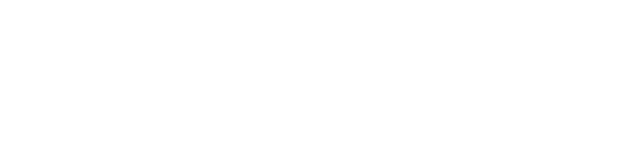
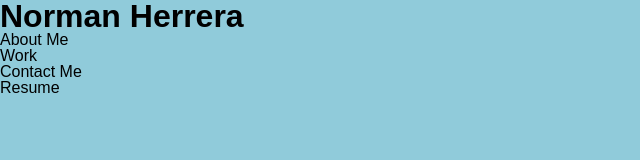
Before and after one commit to norher/My-portfolio, a plain HTML site: page index.html in a window 1280 px wide. Shown: the whole page, without its empty margins (0-640 px from the left). Drawn offline with Linux system fonts and the light colour scheme.

Commit message:
changed background color, added header

```diff
--- a/assets/style.css
+++ b/assets/style.css
@@ -0,0 +1,3 @@
+html {
+    background-color: #90cbda;
+}
--- a/index.html
+++ b/index.html
@@ -9,6 +9,24 @@
     <title>Norman Herrera</title>
 </head>
 <body>
-
+    <header>
+        <h1>Norman Herrera</h1>
+        <nav>
+            <ul>
+                <li>
+                    <a>About Me</a>
+                </li>
+                <li>
+                    <a>Work</a>
+                </li>
+                <li>
+                    <a>Contact Me</a>
+                </li>
+                <li>
+                    <a>Resume</a>
+                </li>
+            </ul>
+        </nav>
+    </header>
 </body>
 </html>
```
